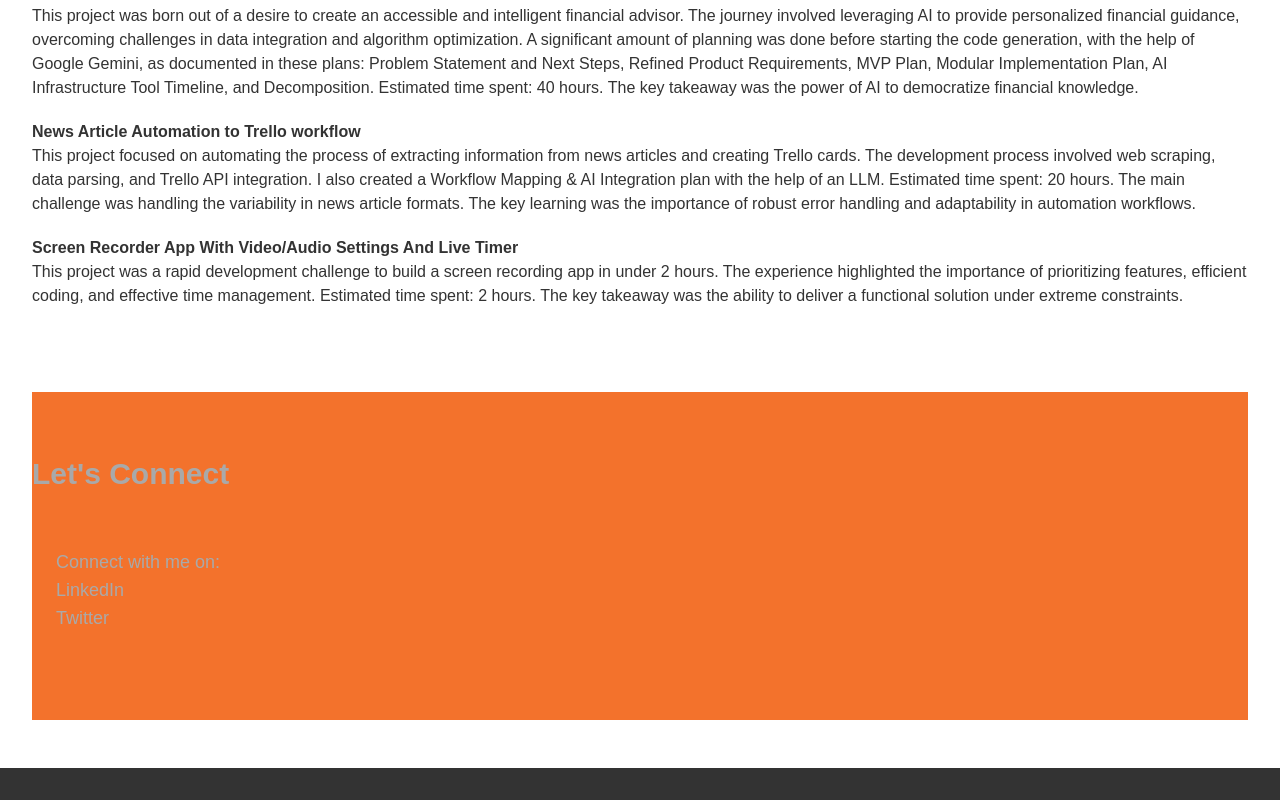
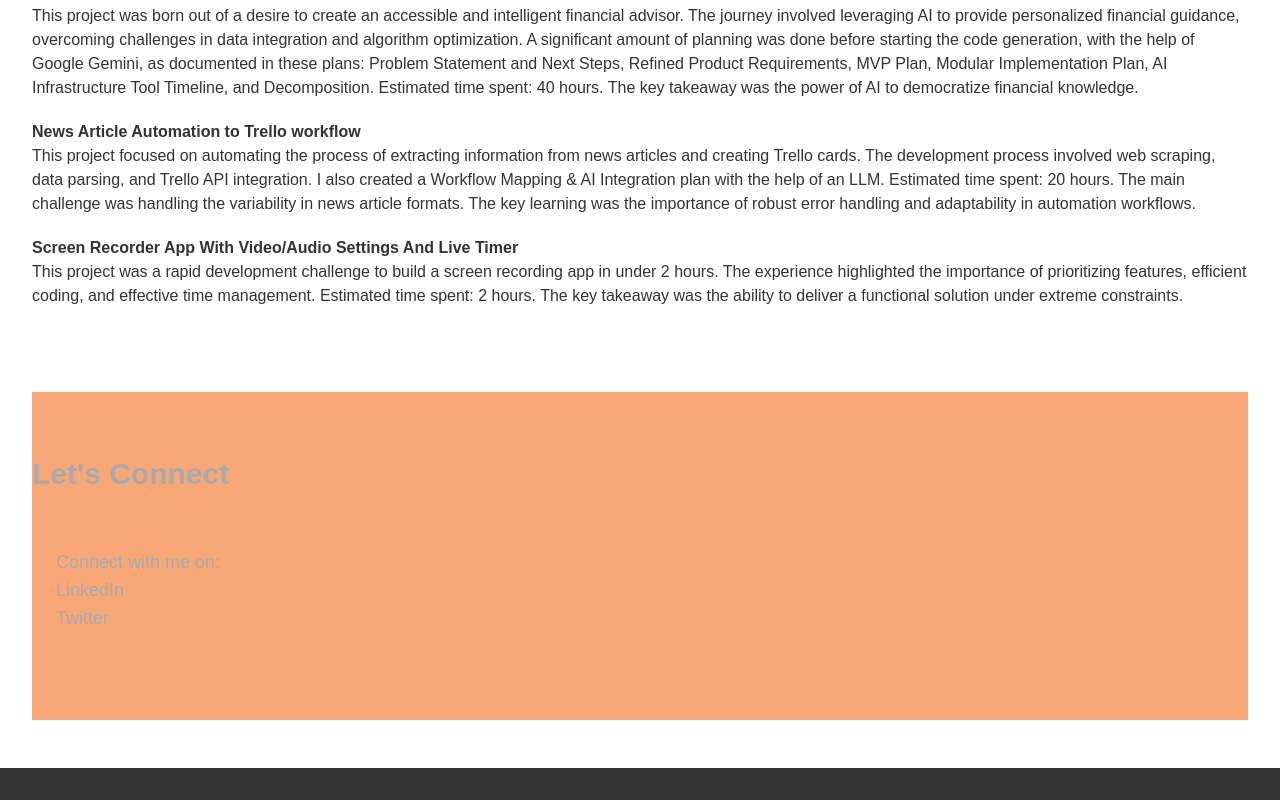
Before and after one commit to islafleur-explorer/VS-Code---Portfolio-Site, a React (Vite) app: page / in a window 1280 px wide. Shown: the part 1172-1972 px from the top of the page. Built offline with nearby package versions, Linux system fonts and the light colour scheme; the HTML template or start-up script is replaced by a standard one.

Commit message:
Modified The Orange Background To Pale Orange

```diff
--- a/tailwind.config.js
+++ b/tailwind.config.js
@@ -8,7 +8,7 @@ export default {
     extend: {
       colors: {
         primary: '#C70039', // Deep Magenta
-        secondary: '#F3722C', // Fiery Orange
+        secondary: '#F8A878', // Pale Orange
         accent: '#F8F32B',   // Electric Yellow
         teal: '#43AA8B',     // Teal Accent
         lime: '#90BE6D',     // Lime Green
```
Also changed, not shown: 7 other files (tests, documents, lock files or other folders).
